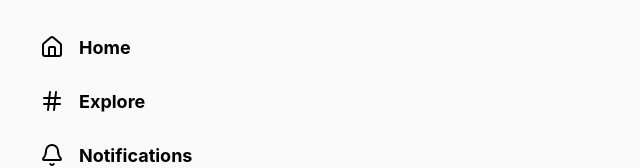
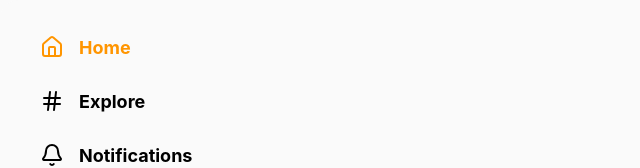
Before and after one commit to charliepeers/dali-lab, a React (Vite) app in the folder client/: page / in a window 1280 px wide. Shown: the top 168 px of the page, without its empty margins (0-640 px from the left). Built offline with nearby package versions, Linux system fonts and the light colour scheme.

Commit message:
added active state to the sidebar

```diff
--- a/client/src/Sidebar.jsx
+++ b/client/src/Sidebar.jsx
@@ -6,7 +6,7 @@ import SidebarSec from "./SidebarSec.jsx";
 function Sidebar(){
   return(
   <div className="sidebar">
-    <SidebarSec Icon={Home} text="Home"/>
+    <SidebarSec active Icon={Home} text="Home"/>
     <SidebarSec Icon={Hash}  text="Explore"/>
     <SidebarSec Icon={Bell} text="Notifications"/>
   </div>
--- a/client/src/SidebarSec.css
+++ b/client/src/SidebarSec.css
@@ -31,3 +31,11 @@
 .sidebarSec:hover h2 {
   color: #FF9500;
 }
+
+.sidebarSec--active .sidebarIcon {
+  color: #FF9500;
+}
+
+.sidebarSec--active h2 {
+  color: #FF9500;
+}
--- a/client/src/SidebarSec.jsx
+++ b/client/src/SidebarSec.jsx
@@ -1,9 +1,9 @@
 import React from 'react'
 import './SidebarSec.css';
 
-function SidebarSec({text, Icon}) {
+function SidebarSec({active, text, Icon}) {
   return (
-    <div className="sidebarSec">
+    <div className={`sidebarSec ${active && 'sidebarSec--active'}`}>
       <Icon className ="sidebarIcon" />
       <h2>{text}</h2>
 
```
Also changed, not shown: 1 other file (tests, documents, lock files or other folders).
